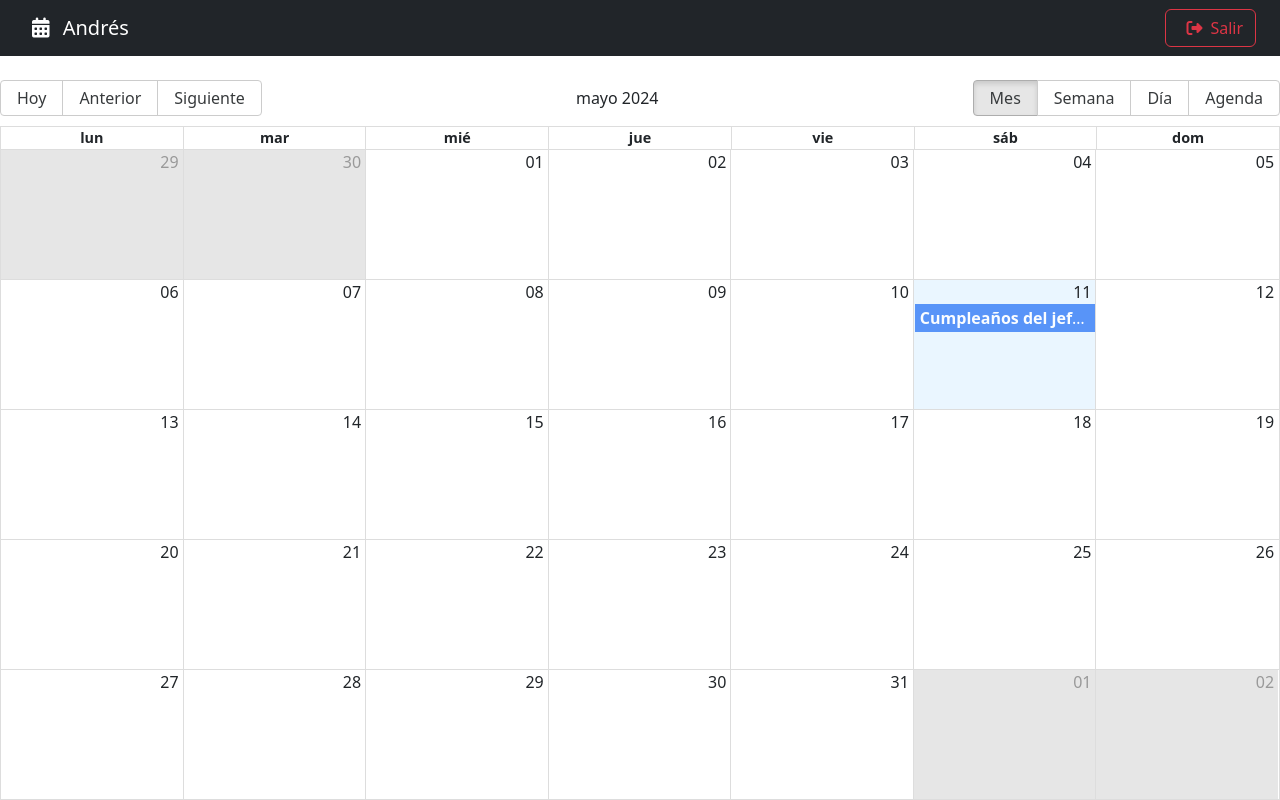
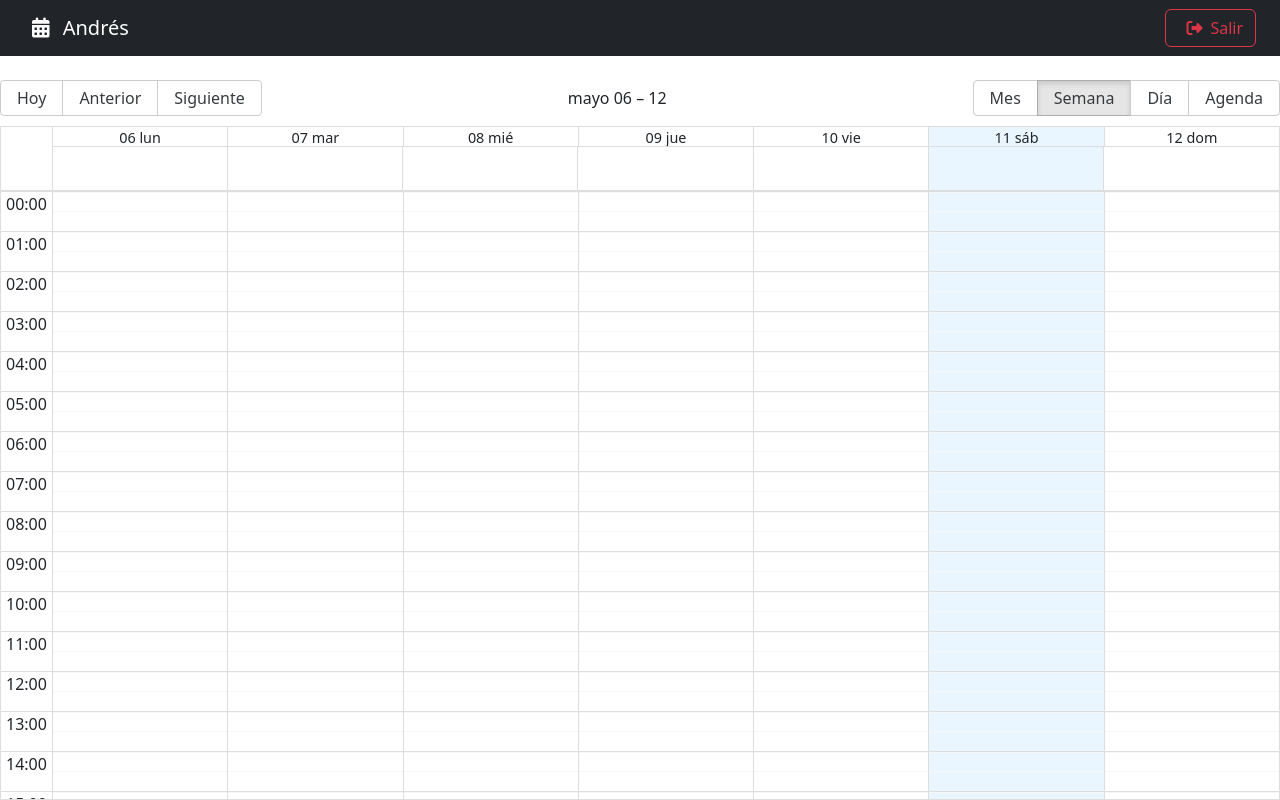
Before and after one commit to aristizabaru/react-de-cero-a-experto-CALENDAR-APP, a React (Vite) app: page / in a window 1280 px wide. Built offline with nearby package versions, Linux system fonts and the light colour scheme.

Commit message:
feat (CalendarPage.jsx): se implementa persistencia de vista en localStorage para cuando el usuario cierra la ventana

```diff
--- a/src/modules/calendar/pages/CalendarPage.jsx
+++ b/src/modules/calendar/pages/CalendarPage.jsx
@@ -6,6 +6,7 @@
 
 import { CalendarEvent, Navbar } from '../';
 import { getMessagesES, localizer } from '../helpers';
+import { useState } from 'react';
 
 const events = [ {
     title: 'Cumpleaños del jefe',
@@ -21,8 +22,9 @@
 
 export const CalendarPage = () => {
 
+    const [ lastView, setLastView ] = useState( localStorage.getItem( 'lastView' ) || 'week' );
+
     const eventStyleGetter = ( event, start, end, isSelected ) => {
-
         const style = {
             backgroundColor: '#347CF7',
             borderRadius: '0px',
@@ -33,6 +35,19 @@
         return { style };
     };
 
+    const onDoubleClick = ( event ) => {
+        console.log( { doubleClick: event } );
+    };
+
+    const onSelect = ( event ) => {
+        console.log( { click: event } );
+    };
+
+    const onViewChanged = ( event ) => {
+        localStorage.setItem( 'lastView', event );
+        setLastView( event );
+    };
+
     return (
         <>
             <Navbar />
@@ -40,6 +55,7 @@
                 culture='es'
                 localizer={ localizer }
                 events={ events }
+                defaultView={ lastView }
                 startAccessor="start"
                 endAccessor="end"
                 style={ { height: 'calc(100vh - 80px)' } }
@@ -48,6 +64,9 @@
                 components={ {
                     event: CalendarEvent
                 } }
+                onSelectEvent={ onSelect }
+                onDoubleClickEvent={ onDoubleClick }
+                onView={ onViewChanged }
             />
         </>
     );
```
